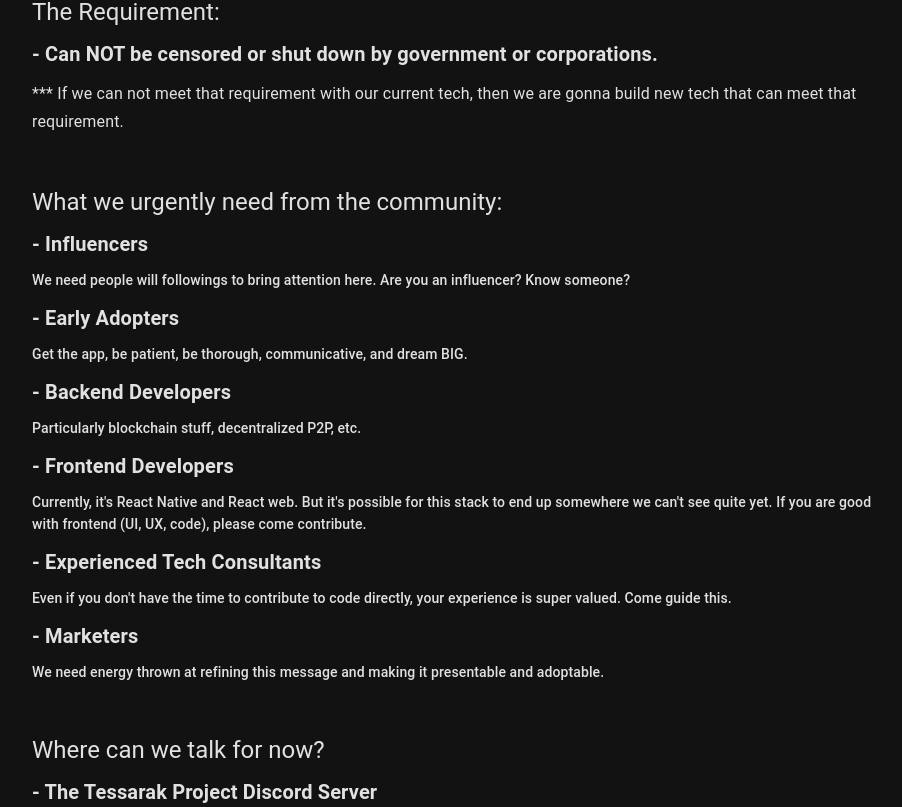
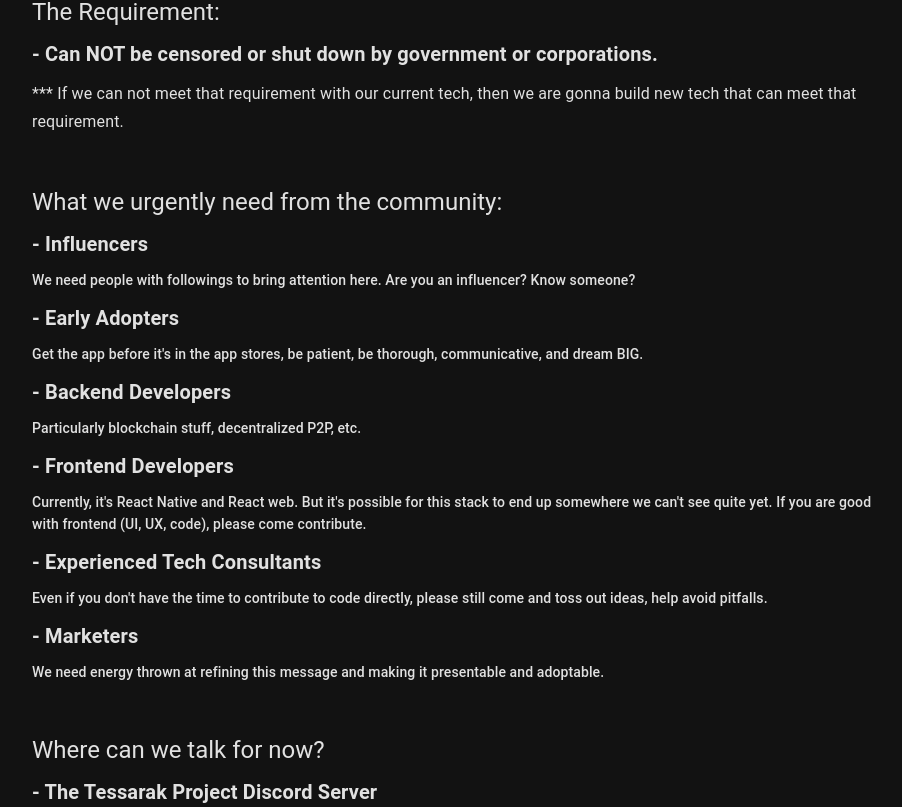
Before and after one commit to a2345sooted/tessarak-public-web, a React (Create React App) app: page / in a window 1280 px wide. Shown: the part 372-1179 px from the top of the page, without its empty margins (182-1084 px from the left). Built offline with nearby package versions, Linux system fonts and the light colour scheme.

Commit message:
adding some content to site

```diff
--- a/src/App.tsx
+++ b/src/App.tsx
@@ -59,13 +59,13 @@ function App() {
                     <Typography variant="h6" sx={styles.needTitle}>- Influencers</Typography>
                 </Box>
                 <Box sx={{marginTop: '10px'}}>
-                    <Typography variant="subtitle2" sx={styles.needText}>We need people will followings to bring attention here.  Are you an influencer?  Know someone?</Typography>
+                    <Typography variant="subtitle2" sx={styles.needText}>We need people with followings to bring attention here.  Are you an influencer?  Know someone?</Typography>
                 </Box>
                 <Box sx={{marginTop: '10px'}}>
                     <Typography variant="h6" sx={styles.needTitle}>- Early Adopters</Typography>
                 </Box>
                 <Box sx={{marginTop: '10px'}}>
-                    <Typography variant="subtitle2" sx={styles.needText}>Get the app, be patient, be thorough, communicative, and dream BIG.</Typography>
+                    <Typography variant="subtitle2" sx={styles.needText}>Get the app before it's in the app stores, be patient, be thorough, communicative, and dream BIG.</Typography>
                 </Box>
                 <Box sx={{marginTop: '10px'}}>
                     <Typography variant="h6" sx={styles.needTitle}>- Backend Developers</Typography>
@@ -83,7 +83,7 @@ function App() {
                     <Typography variant="h6" sx={styles.needTitle}>- Experienced Tech Consultants</Typography>
                 </Box>
                 <Box sx={{marginTop: '10px'}}>
-                    <Typography variant="subtitle2" sx={styles.needText}>Even if you don't have the time to contribute to code directly, your experience is super valued.  Come guide this.</Typography>
+                    <Typography variant="subtitle2" sx={styles.needText}>Even if you don't have the time to contribute to code directly, please still come and toss out ideas, help avoid pitfalls.</Typography>
                 </Box>
                 <Box sx={{marginTop: '10px'}}>
                     <Typography variant="h6" sx={styles.needTitle}>- Marketers</Typography>
```
